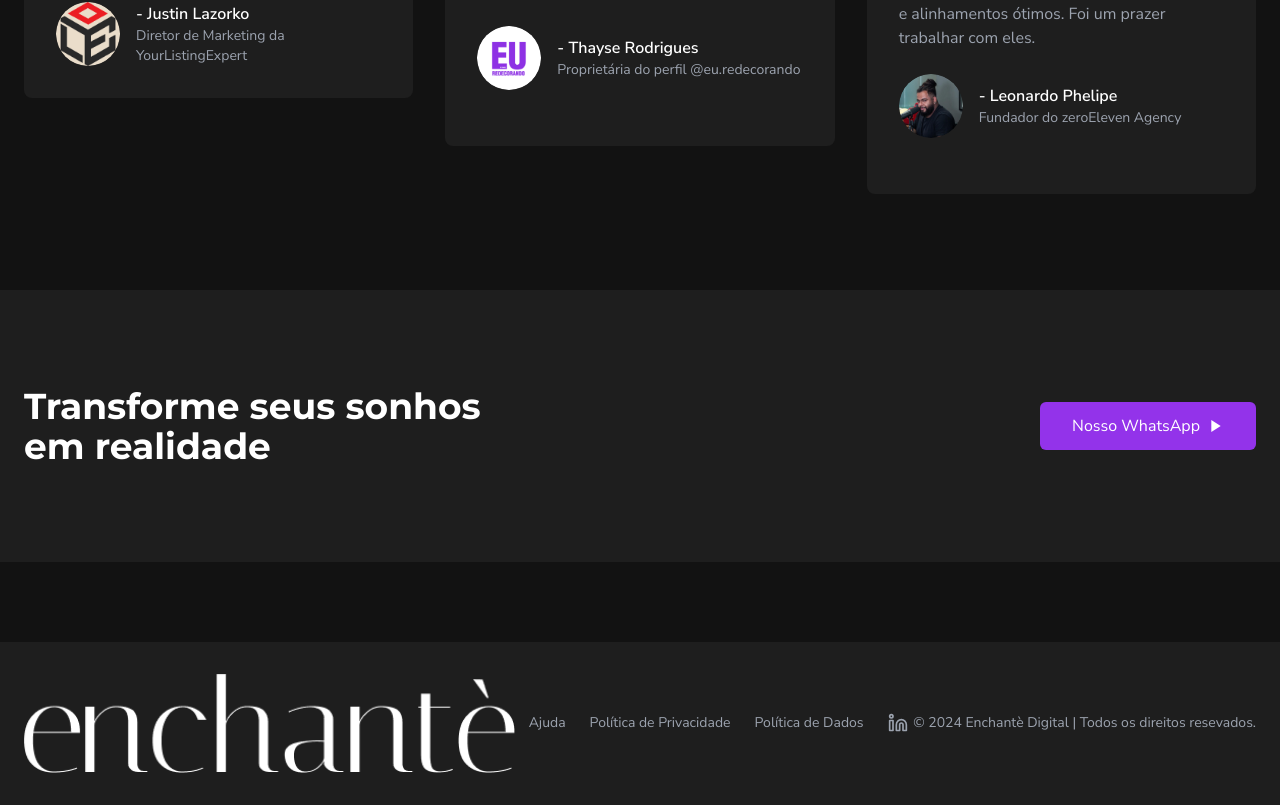
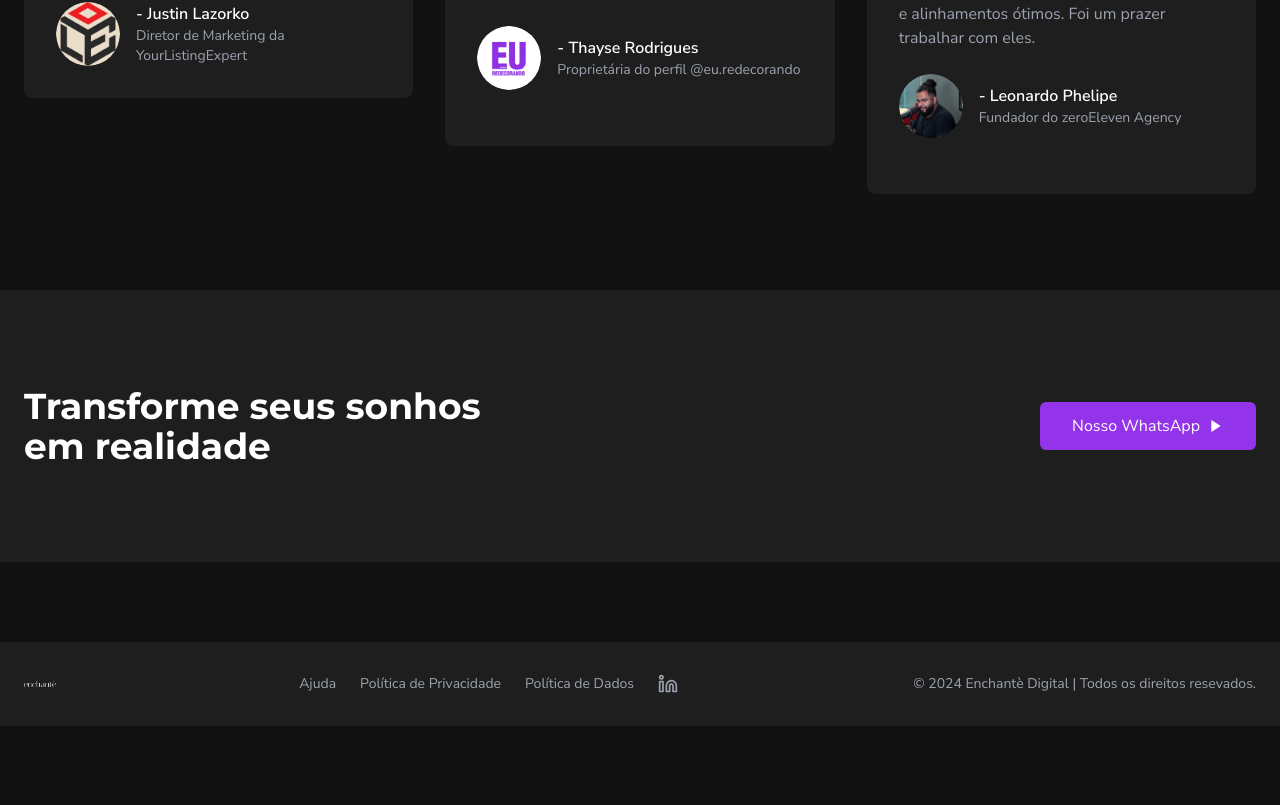
Before and after one commit to luanhrods/lcs, a Next.js app: page / in a window 1280 px wide. Shown: the part 2826-3631 px from the top of the page. After the commit the page ends 3552 px from the top, so only its background shows below. Built offline with nearby package versions, Linux system fonts and the light colour scheme.

Commit message:
Update index.tsx

```diff
--- a/pages/index.tsx
+++ b/pages/index.tsx
@@ -351,7 +351,7 @@ const Component: NextPage = () => {
           <div className="container mx-auto px-6">
             <div className="flex flex-col md:flex-row justify-between items-center">
               <div className="flex items-center space-x-2 mb-4 md:mb-0">
-                <Image src="/images/logo.png" alt="Enchantè Digital Logo" width={491} height={151} />
+                <Image src="/images/logo.png" alt="Enchantè Digital Logo" width={32} height={32} />
                 <span className="font-semibold text-sm font-montserrat"></span>
               </div>
               <nav className="flex flex-wrap justify-center space-x-4 md:space-x-6 mb-4 md:mb-0">
```
